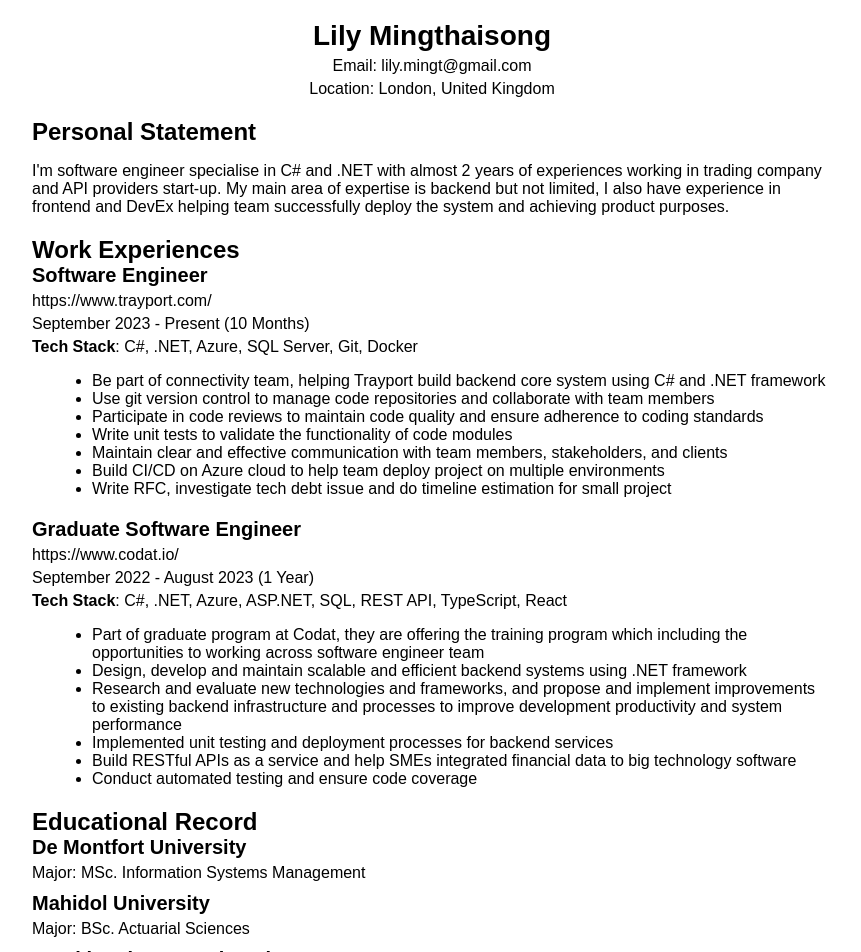
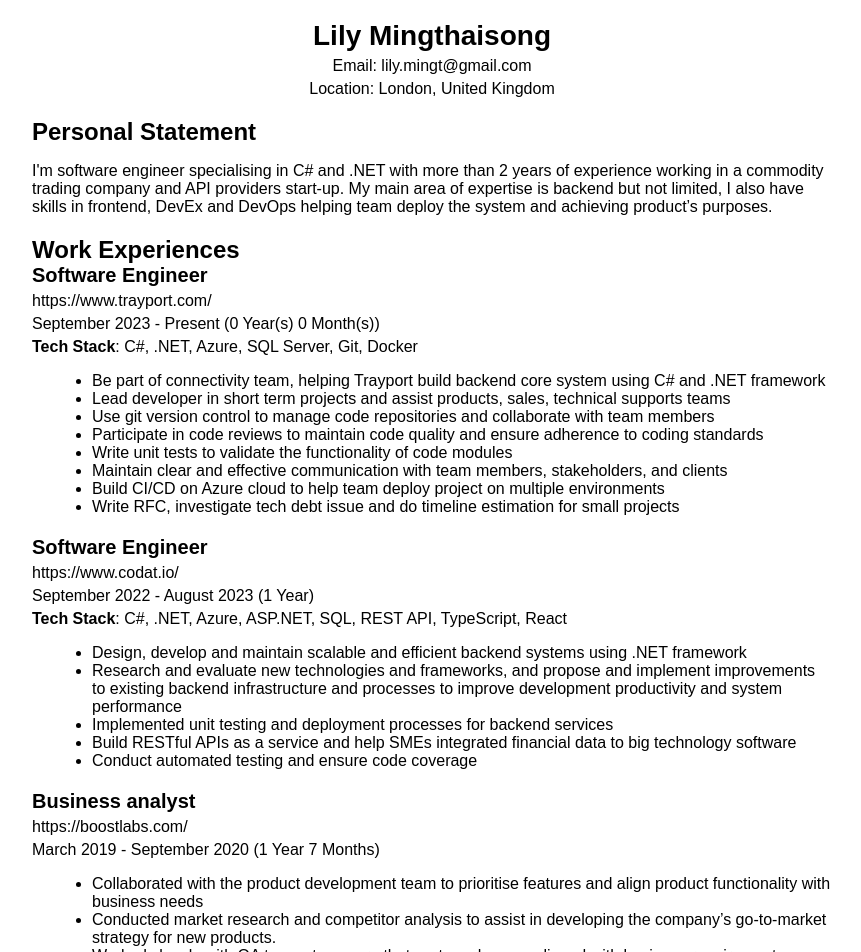
Before and after one commit to Lilyy12/lily-resume, a React (Create React App) app: page / in a window 1280 px wide. Shown: the top 952 px of the page, without its empty margins (208-1069 px from the left). Built offline with nearby package versions, Linux system fonts and the light colour scheme.

Commit message:
update packages and add-ons

```diff
--- a/src/Resume/Resume.js
+++ b/src/Resume/Resume.js
@@ -2,7 +2,12 @@ import React from 'react';
 import './Resume.css';
 
 function Resume() {
-
+  const startDate = new Date(2023, 8);
+  const currentDate = new Date();
+  const monthsDifference = (currentDate.getFullYear() - startDate.getFullYear()) * 12
+                        + (currentDate.getMonth() - startDate.getMonth());
+  const years = Math.floor(monthsDifference / 12); // Full years
+  const months = monthsDifference % 12;
 
   return (
     <div className="resume">
@@ -15,8 +20,8 @@ function Resume() {
       <section className="personal-statement">
         <h2>Personal Statement</h2>
         <p>
-        I'm software engineer specialise in C# and .NET with almost 2 years of experiences working in trading company and API providers start-up.
-        My main area of expertise is backend but not limited, I also have experience in frontend and DevEx helping team successfully deploy the system and achieving product purposes.
+        I'm software engineer specialising in C# and .NET with more than 2 years of experience working in a commodity trading company and API providers start-up.
+        My main area of expertise is backend but not limited, I also have skills in frontend, DevEx and DevOps helping team deploy the system and achieving product’s purposes.
         </p>
       </section>
 
@@ -25,30 +30,40 @@ function Resume() {
         <div className="experience-item">
             <h3>Software Engineer</h3>
           <p>https://www.trayport.com/</p>
-          <p>September 2023 - Present (10 Months)</p>
+          <p>September 2023 - Present ({years} Year(s) {months} Month(s))</p>
           <p><b>Tech Stack</b>: C#, .NET, Azure, SQL Server, Git, Docker</p>
           <ul>
             <li>Be part of connectivity team, helping Trayport build backend core system using C# and .NET framework</li>
+            <li>Lead developer in short term projects and assist products, sales, technical supports teams</li>
             <li>Use git version control to manage code repositories and collaborate with team members</li>
             <li>Participate in code reviews to maintain code quality and ensure adherence to coding standards</li>
             <li>Write unit tests to validate the functionality of code modules</li>
             <li>Maintain clear and effective communication with team members, stakeholders, and clients</li>
             <li>Build CI/CD on Azure cloud to help team deploy project on multiple environments</li>
-            <li>Write RFC, investigate tech debt issue and do timeline estimation for small project</li>
+            <li>Write RFC, investigate tech debt issue and do timeline estimation for small projects</li>
           </ul>
         </div>
         <div className="experience-item">
-          <h3>Graduate Software Engineer</h3>
+          <h3>Software Engineer</h3>
           <p>https://www.codat.io/</p>
           <p>September 2022 - August 2023 (1 Year)</p>
           <p><b>Tech Stack</b>: C#, .NET, Azure, ASP.NET, SQL, REST API, TypeScript, React</p>
           <ul>
-            <li>Part of graduate program at Codat, they are offering the training program which including the opportunities to working across software engineer team</li>
             <li>Design, develop and maintain scalable and efficient backend systems using .NET framework</li>
             <li>Research and evaluate new technologies and frameworks, and propose and implement improvements to existing backend infrastructure and processes to improve development productivity and system performance</li>
             <li>Implemented unit testing and deployment processes for backend services</li>
             <li>Build RESTful APIs as a service and help SMEs integrated financial data to big technology software</li>
             <li>Conduct automated testing and ensure code coverage</li>
+          </ul>
+        </div>
+        <div className="experience-item">
+          <h3>Business analyst</h3>
+          <p>https://boostlabs.com/</p>
+          <p>March 2019 - September 2020 (1 Year 7 Months)</p>
+          <ul>
+            <li>Collaborated with the product development team to prioritise features and align product functionality with business needs</li>
+            <li>Conducted market research and competitor analysis to assist in developing the company’s go-to-market strategy for new products.</li>
+            <li>Worked closely with QA teams to ensure that system changes aligned with business requirements, helping reduce defects</li>
           </ul>
         </div>
       </section>
```
Also changed, not shown: 1 other file (tests, documents, lock files or other folders).
